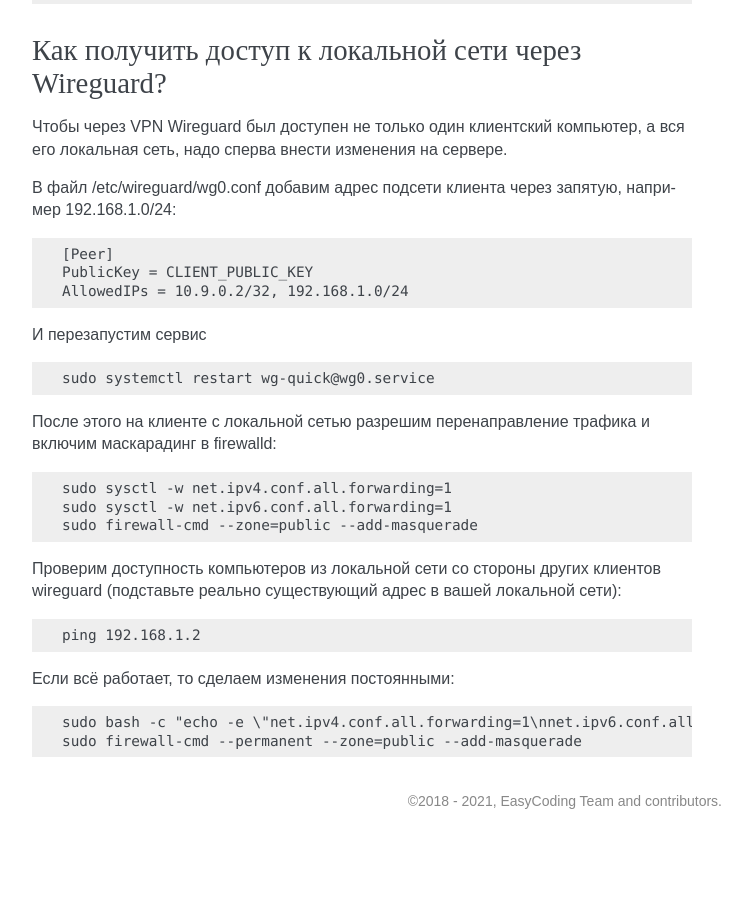
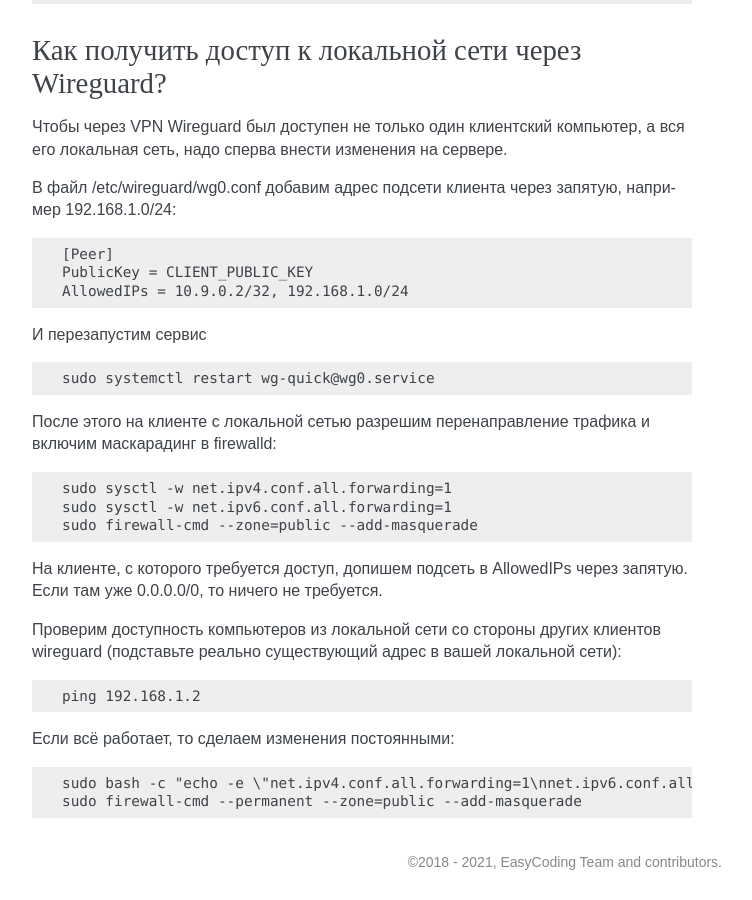
Before and after one commit to RussianFedora/FAQ, a Sphinx documentation site: the page built from source/networking.rst, in a window 1280 px wide and 900 px high, scrolled down 12123 px. Shown: the whole window, without its empty margins (388-1140 px from the left). Built offline with Sphinx 7.4.7, drawn with Linux system fonts in a browser that asks for light colours; comment, search, counter and statistics services are not loaded; before the commit the page ends 12962 px from its top, so only the background shows below that.

Commit message:
Add clarifying about clients settings.

```diff
--- a/source/networking.rst
+++ b/source/networking.rst
@@ -710,6 +710,8 @@ DHCP сервер провайдера способен выдавать пом
     sudo sysctl -w net.ipv6.conf.all.forwarding=1
     sudo firewall-cmd --zone=public --add-masquerade
 
+На клиенте, с которого требуется доступ, допишем подсеть в AllowedIPs через запятую. Если там уже 0.0.0.0/0, то ничего не требуется.
+
 Проверим доступность компьютеров из локальной сети со стороны других клиентов wireguard (подставьте реально существующий адрес в вашей локальной сети):
 
 .. code-block:: text
```
